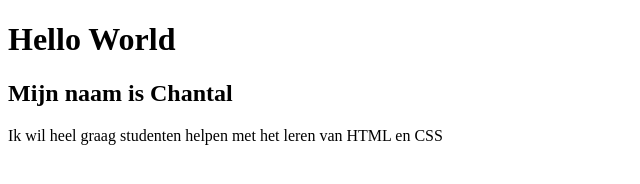
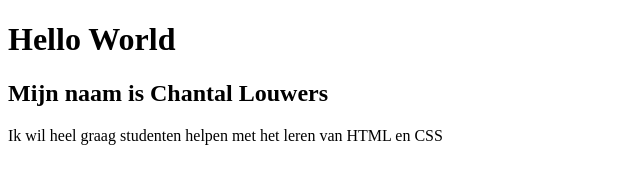
Before and after one commit to chantallouwers/keuzevak, a plain HTML site: page html-css/les-01/index.html in a window 1280 px wide. Shown: the whole page, without its empty margins (0-640 px from the left). Drawn offline with Linux system fonts and the light colour scheme.

Commit message:
verandering 2

```diff
--- a/html-css/les-01/index.html
+++ b/html-css/les-01/index.html
@@ -10,7 +10,7 @@
 
 <body>
   <h1>Hello World</h1>
-  <h2>Mijn naam is Chantal</h2>
+  <h2>Mijn naam is Chantal Louwers</h2>
 
   <p>Ik wil heel graag studenten helpen met het leren van HTML en CSS</p>
 
```
